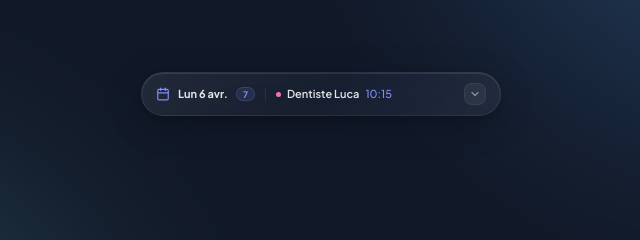
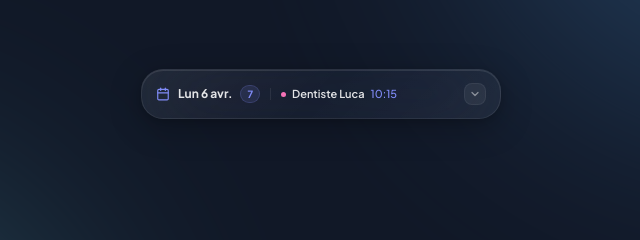
Before and after one commit to rldalex/glass-cards, a website built with Vite: page templates/calendar-card-prototype.html in a window 1280 px wide. Shown: the part 276-516 px from the top of the page, 319-959 px from the left. Built offline with nearby package versions, Linux system fonts and the light colour scheme.

Commit message:
fix(calendar): touch targets, text sizes, contrast, reduced-motion

```diff
--- a/templates/calendar-card-prototype.html
+++ b/templates/calendar-card-prototype.html
@@ -578,9 +578,16 @@
       display: flex;
       align-items: center;
       gap: 0.625rem;
-      padding: 0.625rem 0.875rem;
+      padding: 0.75rem 0.875rem;
       cursor: pointer;
       -webkit-tap-highlight-color: transparent;
+      min-height: 3rem;
+      transition: background var(--t-fast);
+      border-radius: var(--radius-xl);
+    }
+
+    .v4-compact:active {
+      background: rgba(255, 255, 255, 0.03);
     }
 
     .v4-compact-left {
@@ -598,7 +605,7 @@
     }
 
     .v4-compact-date {
-      font-size: var(--fz-base, 11px);
+      font-size: 0.75rem;
       font-weight: 700;
       color: var(--t1);
       white-space: nowrap;
@@ -606,15 +613,15 @@
     }
 
     .v4-compact-count {
-      font-size: var(--fz-xs, 9px);
+      font-size: 0.625rem;
       font-weight: 700;
       color: var(--c-accent);
       background: rgba(129, 140, 248, 0.12);
       border: 1px solid rgba(129, 140, 248, 0.2);
       border-radius: var(--radius-full);
       padding: 0 0.375rem;
-      min-width: 0.875rem;
-      height: 0.875rem;
+      min-width: 1.125rem;
+      height: 1.125rem;
       display: inline-flex;
       align-items: center;
       justify-content: center;
@@ -675,7 +682,7 @@
     .v4-ticker-time {
       font-size: var(--fz-base, 11px);
       font-weight: 500;
-      color: var(--t4);
+      color: var(--t3);
       flex-shrink: 0;
       line-height: 1rem;
     }
@@ -704,11 +711,18 @@
       color: var(--t3);
       flex-shrink: 0;
       transition: background var(--t-fast), border-color var(--t-fast);
+      position: relative;
     }
 
     .v4-compact-toggle:hover {
       background: var(--s3);
       border-color: var(--b2);
+    }
+
+    .v4-compact-toggle::before {
+      content: '';
+      position: absolute;
+      inset: -0.6875rem;
     }
 
     .v4-compact-toggle:focus-visible {
@@ -825,6 +839,13 @@
       background: rgba(255, 255, 255, 0.14);
       border-color: rgba(255, 255, 255, 0.2);
       color: #fff;
+    }
+
+    @media (prefers-reduced-motion: reduce) {
+      *, *::before, *::after {
+        animation-duration: 0.01ms !important;
+        transition-duration: 0.05ms !important;
+      }
     }
   </style>
 </head>
```
